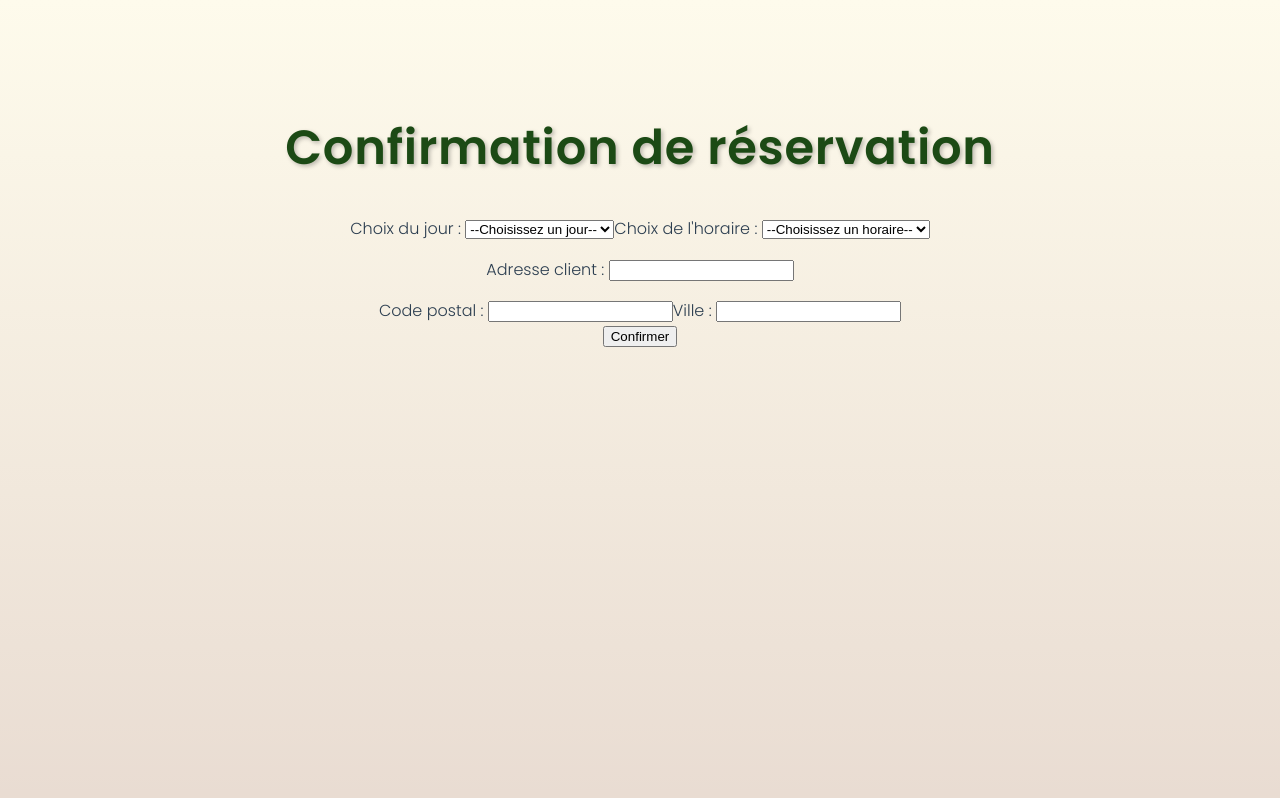
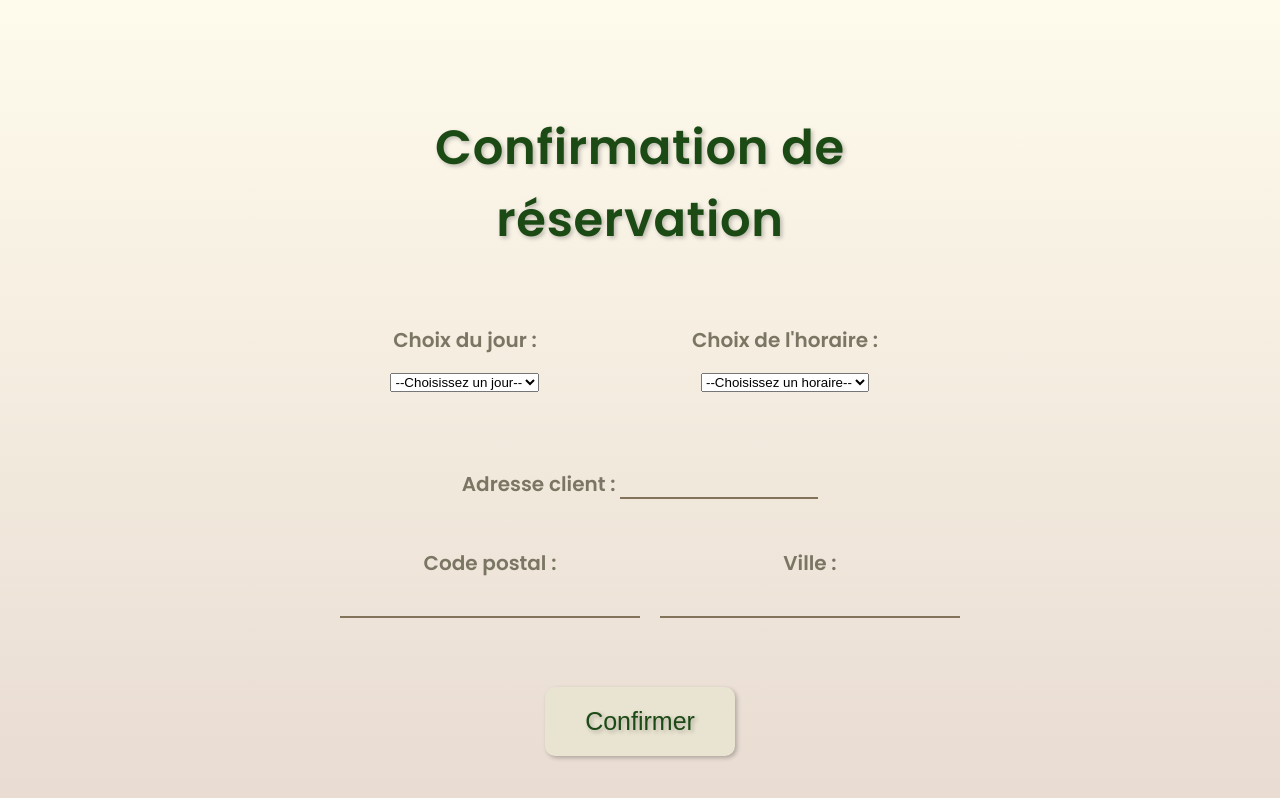
Before and after one commit to AdrienCalmesnil/10-2021-Home-Cleaner, a Vue app: page /reserve/1 in a window 1280 px wide. Built offline with nearby package versions, Linux system fonts and the light colour scheme.

Commit message:
frontend done

```diff
--- a/src/views/Reserve.vue
+++ b/src/views/Reserve.vue
@@ -22,7 +22,7 @@
           <input type="text" id="adresse" required>
         </p>
       </div>
-      <div class="reserve_city">
+      <div class="reserve_ville">
         <span>Code postal :
           <input type="text" id="code_postal" required>
         </span>
@@ -31,7 +31,7 @@
         </span>
       </div>
       <div class="button">
-        <button>Confirmer</button>
+        <button @click="goToServices()">Confirmer</button>
       </div>
     </div>
   </div>
@@ -48,6 +48,11 @@ export default {
       idElem: this.$route.params.id,
     };
   },
+  methods:{
+    goToServices() {
+      this.$router.push("/services");
+    },
+  }
 };
 </script>
 
@@ -63,7 +68,7 @@ export default {
 
 .reserve_wrapper{
   height: 80%;
-  width: 80%;
+  width: 50%;
 }
 
 .reserve_wrapper h1{
@@ -75,6 +80,72 @@ export default {
   text-shadow: 2px 2px 4px rgba(0, 0, 0, 0.25);
 }
 
+.reserve_choice{
+  margin-top: 10%;
+  display: flex;
+  justify-content: space-between;
+}
+
+.reserve_adresse{
+  margin-top: 10%;
+}
+
+#adresse{
+  width: 30%;
+}
+
+.reserve_ville{
+  margin-top: 6%;
+  display: flex;
+  justify-content: space-between;
+}
+
+.button{
+  margin-top: 10%
+}
+
+.button button {
+  cursor: pointer;
+  padding: 20px 40px;
+  background: #e9e3d1;
+  border: none;
+  border-radius: 10px;
+  font-style: normal;
+  font-weight: normal;
+  font-size: 25px;
+  color: #1c4a15;
+  box-shadow: 2px 2px 4px rgba(0, 0, 0, 0.25);
+  text-shadow: 2px 2px 4px rgba(0, 0, 0, 0.25);
+  transition: all 0.3s ease;
+}
+
+.button button:hover {
+  transform: scale(1.03);
+}
+
+input {
+  padding: 0 0 0 6px; /*0 0 5px 6px*/
+  outline: 0;
+  border-width: 0 0 2px;
+  border-color: #83735b;
+  background: none;
+  font-family: "Poppins", sans-serif;
+  font-style: normal;
+  font-weight: normal;
+  font-size: 15px;
+  letter-spacing: 0.7px;
+  color: #7a7663;
+}
+
+span, p{
+  font-family: "Poppins", sans-serif;
+  font-style: normal;
+  font-weight: bold;
+  font-size: 20px;
+  line-height: 40px;
+  color: #7a7663;
+}
+
 
 
 </style>
```
